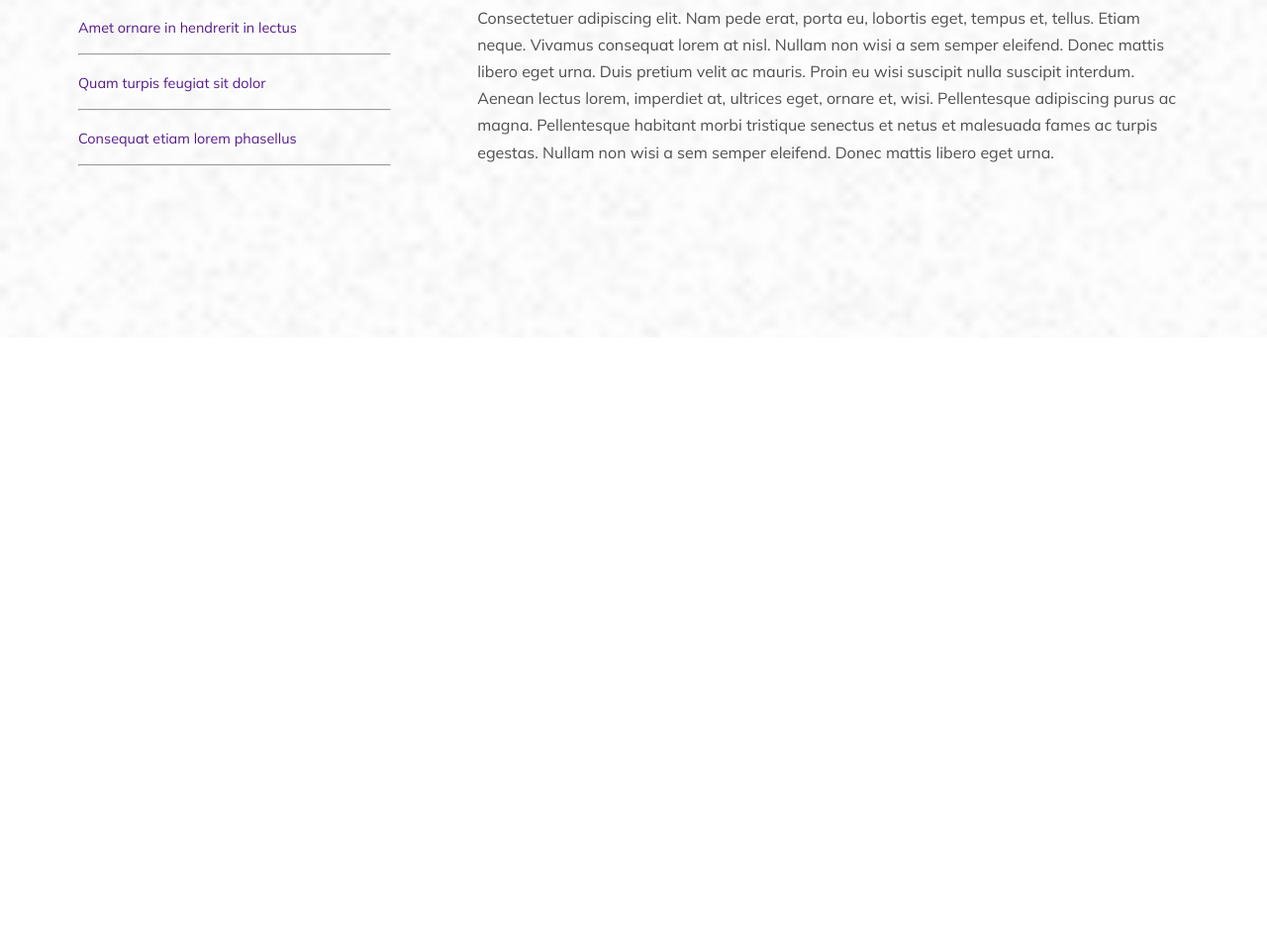
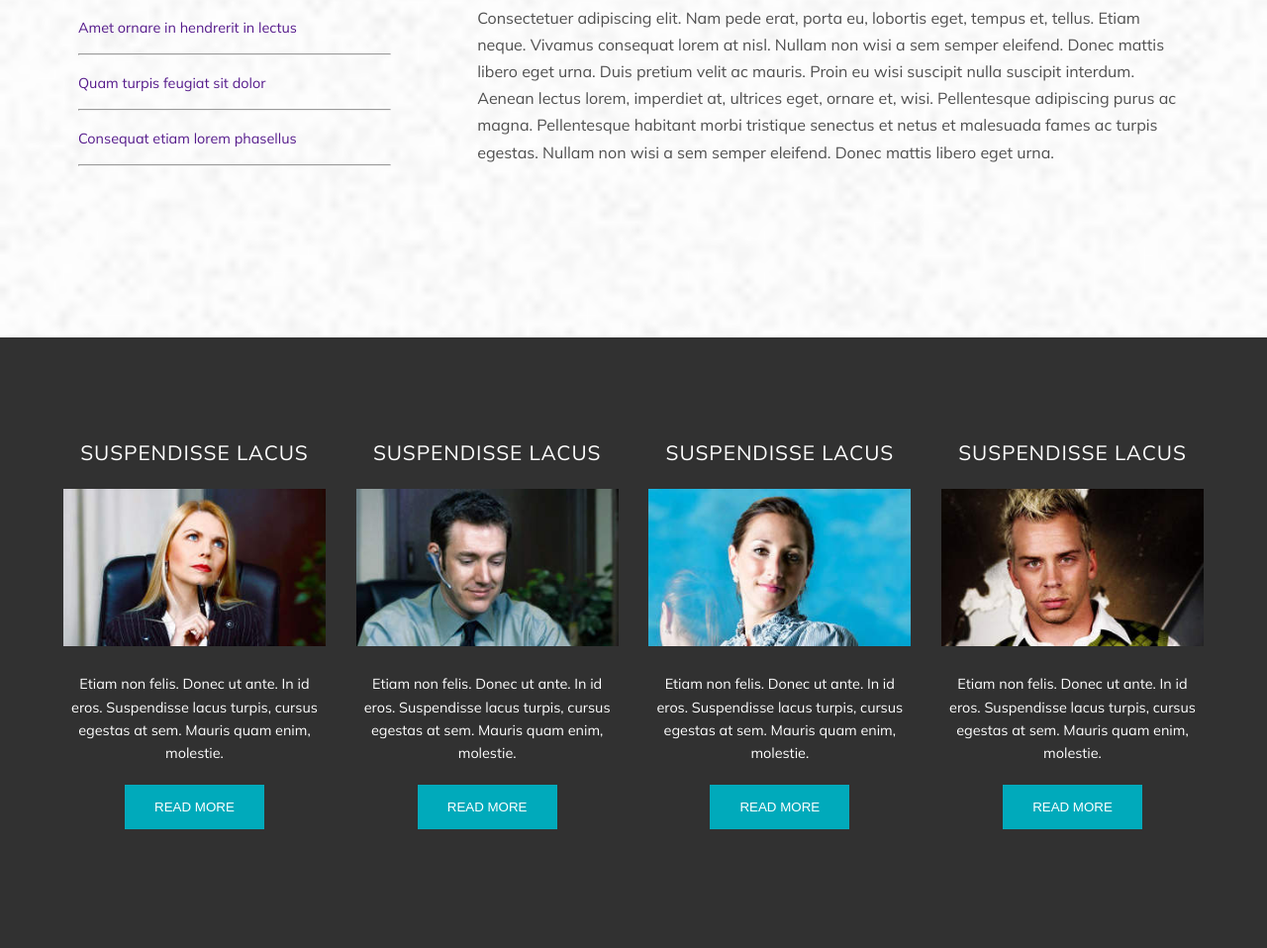
Before and after one commit to AlPaunovic/retention, a plain HTML site: page index.html in a window 1280 px wide. Shown: the part 678-1636 px from the top of the page at 99% size. Before the commit the page ends 1019 px from the top, so only its background shows below. Drawn offline with Linux system fonts and the light colour scheme.

Commit message:
team - html, css

```diff
--- a/css/style.scss
+++ b/css/style.scss
@@ -26,6 +26,22 @@ mixins
     height: $height;
     background-position: center;
     background-size: cover;
+}
+@mixin btn {
+    background-color: $colorBlue;
+    color: $colorWhite;
+    font-weight: 300;
+    text-transform: uppercase;
+    padding: 15px 30px;
+    border: none;
+    margin: 20px 0;
+    &:hover {
+        color: $colorBlue;
+        background-color: $colorText;
+        cursor: pointer;
+        transition: $transition;
+    }
+
 }
 
 
@@ -160,3 +176,37 @@ about
         }
     }
 }
+
+/**************
+team
+**************/
+
+.team {
+    background-color: $colorSection;
+    padding: $padding;
+    text-align: center;
+    .container {
+        @include flex(space-between);
+        img {
+            width: 100%;
+            margin: 20px 0;
+        }
+        article {
+            flex: 0 0 23%;
+            h4 {
+                color: $colorWhite;
+                font-size: 1.3rem;
+                letter-spacing: .9px;
+                font-weight: 400;
+            }
+            p {
+                color: $colorWhite;
+                font-weight: 400;
+                font-size: .9rem;
+            }
+            button {
+                @include btn;
+            }
+        }
+    }
+}
--- a/index.html
+++ b/index.html
@@ -60,7 +60,39 @@
         </div>
     </section>
 
-    <!--  -->
+    <!-- team -->
+
+    <section class="team">
+        <div class="container">
+            <article>
+                <h4>SUSPENDISSE LACUS</h4>
+                <img src="img/pic02.jpg" alt="">
+                <p>Etiam non felis. Donec ut ante. In id eros. Suspendisse lacus turpis, cursus egestas at sem. Mauris quam enim, molestie.</p>
+                <button>Read more</button>
+            </article>
+
+            <article>
+                <h4>SUSPENDISSE LACUS</h4>
+                <img src="img/pic03.jpg" alt="">
+                <p>Etiam non felis. Donec ut ante. In id eros. Suspendisse lacus turpis, cursus egestas at sem. Mauris quam enim, molestie.</p>
+                <button>Read more</button>
+            </article>
+
+            <article>
+                <h4>SUSPENDISSE LACUS</h4>
+                <img src="img/pic04.jpg" alt="">
+                <p>Etiam non felis. Donec ut ante. In id eros. Suspendisse lacus turpis, cursus egestas at sem. Mauris quam enim, molestie.</p>
+                <button>Read more</button>
+            </article>
+
+            <article>
+                <h4>SUSPENDISSE LACUS</h4>
+                <img src="img/pic05.jpg" alt="">
+                <p>Etiam non felis. Donec ut ante. In id eros. Suspendisse lacus turpis, cursus egestas at sem. Mauris quam enim, molestie.</p>
+                <button>Read more</button>
+            </article>
+        </div>
+    </section>
 
 
 
```
Also changed, not shown: css/style.css, 1 other file.
